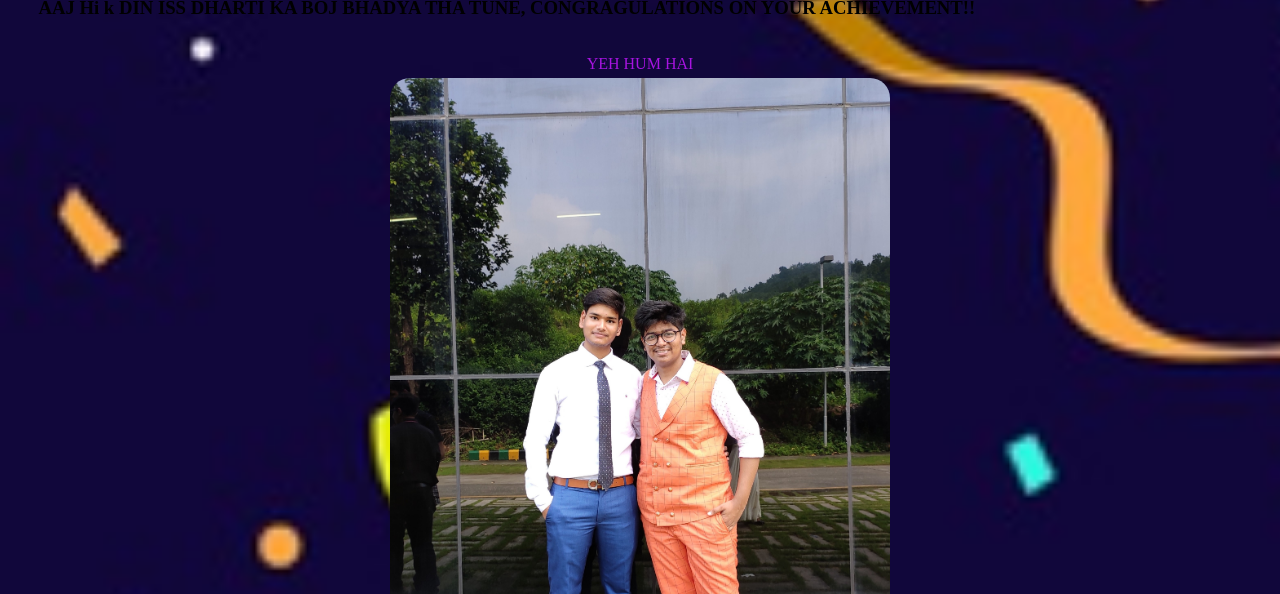
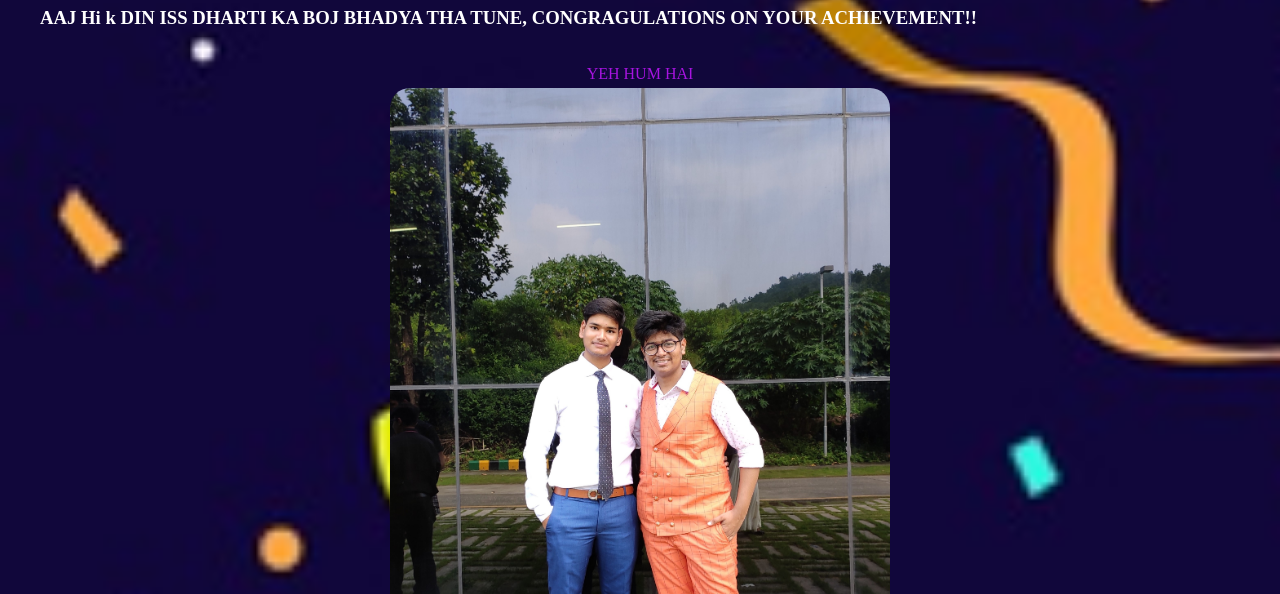
Before and after one commit to PHAGUN-JAIN/yoo, a plain HTML site: page index.html in a window 1280 px wide. Shown: the part 206-800 px from the top of the page. Drawn offline with Linux system fonts and the light colour scheme.

Commit message:
Update style.css

```diff
--- a/style.css
+++ b/style.css
@@ -60,9 +60,9 @@ button {
 
     background-color:#a714e0 ;
 }
-  <p>
-          <h3>
-            AAJ Hi  k DIN ISS DHARTI KA BOJ BHADYA THA TUNE, CONGRAGULATIONS ON YOUR ACHIEVEMENT!!
-          </h3>
+h3{
+    color: #ffffff;
 
-      </p>
+    max-width: 1200px;
+    margin: 10px auto;
+}
```
